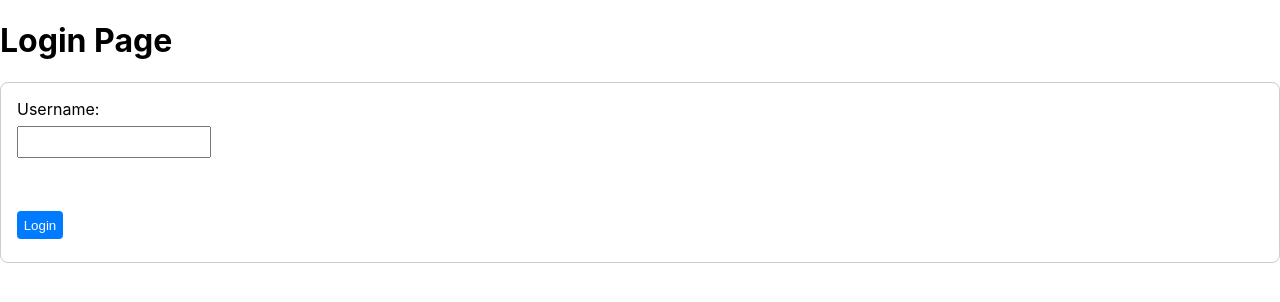
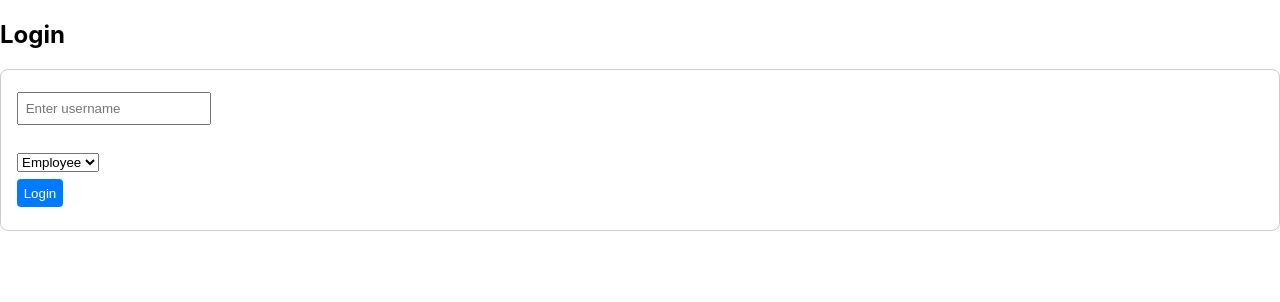
Before and after one commit to saibandi1234/attendance-tracker, a React (Create React App) app: page / in a window 1280 px wide. Shown: the top 302 px of the page. Built offline with nearby package versions, Linux system fonts and the light colour scheme.

Commit message:
Corrected Login.js in components folder

```diff
--- a/src/components/Login.js
+++ b/src/components/Login.js
@@ -1,36 +1,41 @@
 import React, { useState } from 'react';
 import { useNavigate } from 'react-router-dom';
 
-function Login() {
+const Login = () => {
   const [username, setUsername] = useState('');
+  const [role, setRole] = useState('employee');
   const navigate = useNavigate();
 
-  const handleLogin = (e) => {
-    e.preventDefault(); // ✅ prevents full page reload
-    if (username.trim() !== '') {
-      navigate('/dashboard'); // ✅ route to dashboard
-    } else {
-      alert('Please enter a username');
+  const handleSubmit = (e) => {
+    e.preventDefault();
+    if (username.trim()) {
+      localStorage.setItem('username', username);
+      localStorage.setItem('role', role);
+      navigate('/dashboard');
     }
   };
 
   return (
     <div>
-      <h1>Login Page</h1>
-      <form onSubmit={handleLogin}>
-        <label>
-          Username:
-          <input
-            type="text"
-            value={username}
-            onChange={(e) => setUsername(e.target.value)}
-          />
-        </label>
-        <br /><br />
+      <h2>Login</h2>
+      <form onSubmit={handleSubmit}>
+        <input
+          type="text"
+          placeholder="Enter username"
+          value={username}
+          onChange={(e) => setUsername(e.target.value)}
+          required
+        />
+        <br />
+        <select value={role} onChange={(e) => setRole(e.target.value)}>
+          <option value="employee">Employee</option>
+          <option value="manager">Manager</option>
+        </select>
+        <br />
         <button type="submit">Login</button>
       </form>
     </div>
   );
-}
+};
 
 export default Login;
```
